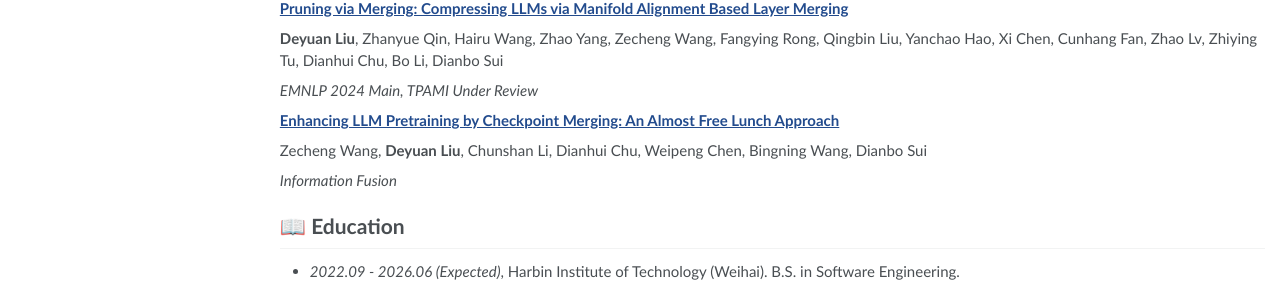
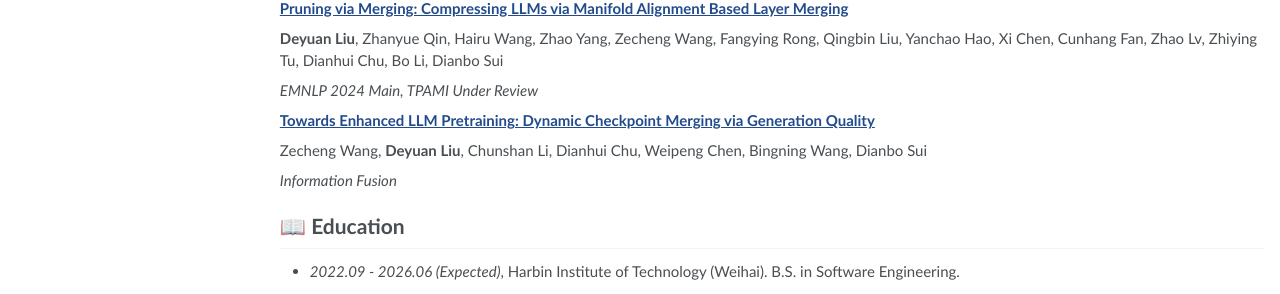
Before and after one commit to hrwang00/HairuWang.github.io, a Jekyll site: the page built from _pages/about.md, in a window 1280 px wide and 1106 px high. Shown: the part 809-1103 px from the top of the window. Built offline with Jekyll 4.4.1, drawn with Linux system fonts in a browser that asks for light colours.

Commit message:
Update about.md

```diff
--- a/_pages/about.md
+++ b/_pages/about.md
@@ -59,7 +59,7 @@ My research interests include Deep Learning Theory, Large Language Models, Diffu
 *EMNLP 2024 Main, TPAMI Under Review*
 
 
-[**Enhancing LLM Pretraining by Checkpoint Merging: An Almost Free Lunch Approach**](#)
+[**Towards Enhanced LLM Pretraining: Dynamic Checkpoint Merging via Generation Quality**](#)
 
 Zecheng Wang, **Deyuan Liu**, Chunshan Li, Dianhui Chu, Weipeng Chen, Bingning Wang, Dianbo Sui
 
```
